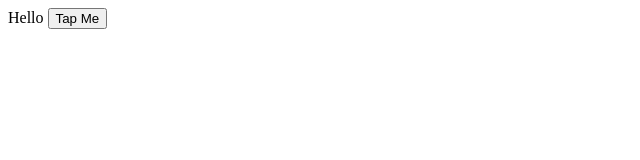
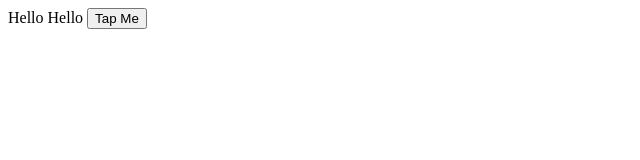
Before and after one commit to vaikunthvishal/First-Button, a plain HTML site: page index.html in a window 1280 px wide. Shown: the whole page, without its empty margins (0-640 px from the left). Drawn offline with Linux system fonts and the light colour scheme.

Commit message:
Update index.html

```diff
--- a/index.html
+++ b/index.html
@@ -5,7 +5,7 @@
 
 
 
-<body>
+<body>Hello
 
 <button id="myBtn">Tap Me</button>
 <p id="message"></p>
```
